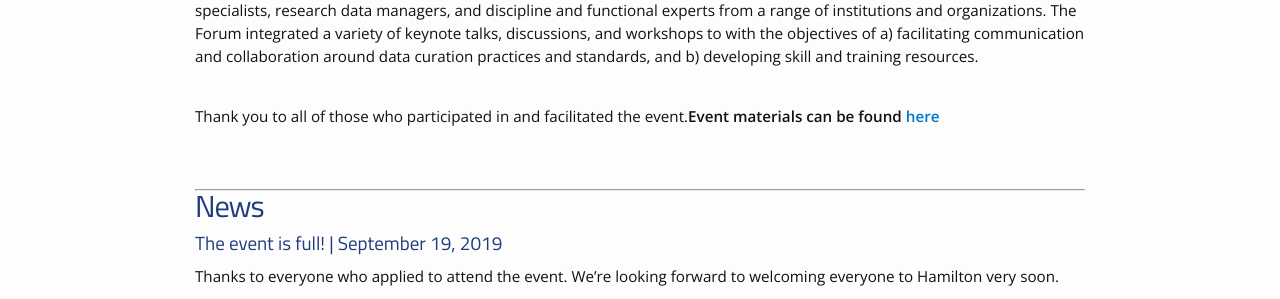
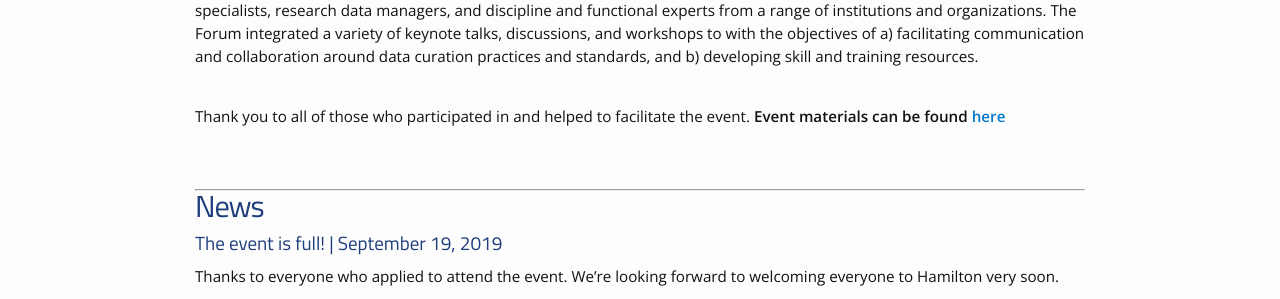
Before and after one commit to data-curation/data-curation.github.io, a Jekyll site: the page built from index.md, in a window 1280 px wide. Shown: the part 280-579 px from the top of the page. Built offline with Jekyll 4.4.1, drawn with Linux system fonts in a browser that asks for light colours.

Commit message:
Update index.md

```diff
--- a/index.md
+++ b/index.md
@@ -11,7 +11,7 @@ The goal of the Forum was to establish a national Community of Practice that wil
 
 <br />
 
-Thank you to all of those who participated in and facilitated the event.**Event materials can be found [here](../materials)**
+Thank you to all of those who participated in and helped to facilitate the event. **Event materials can be found [here](../materials)**
 
 <br />
 <br />
```
